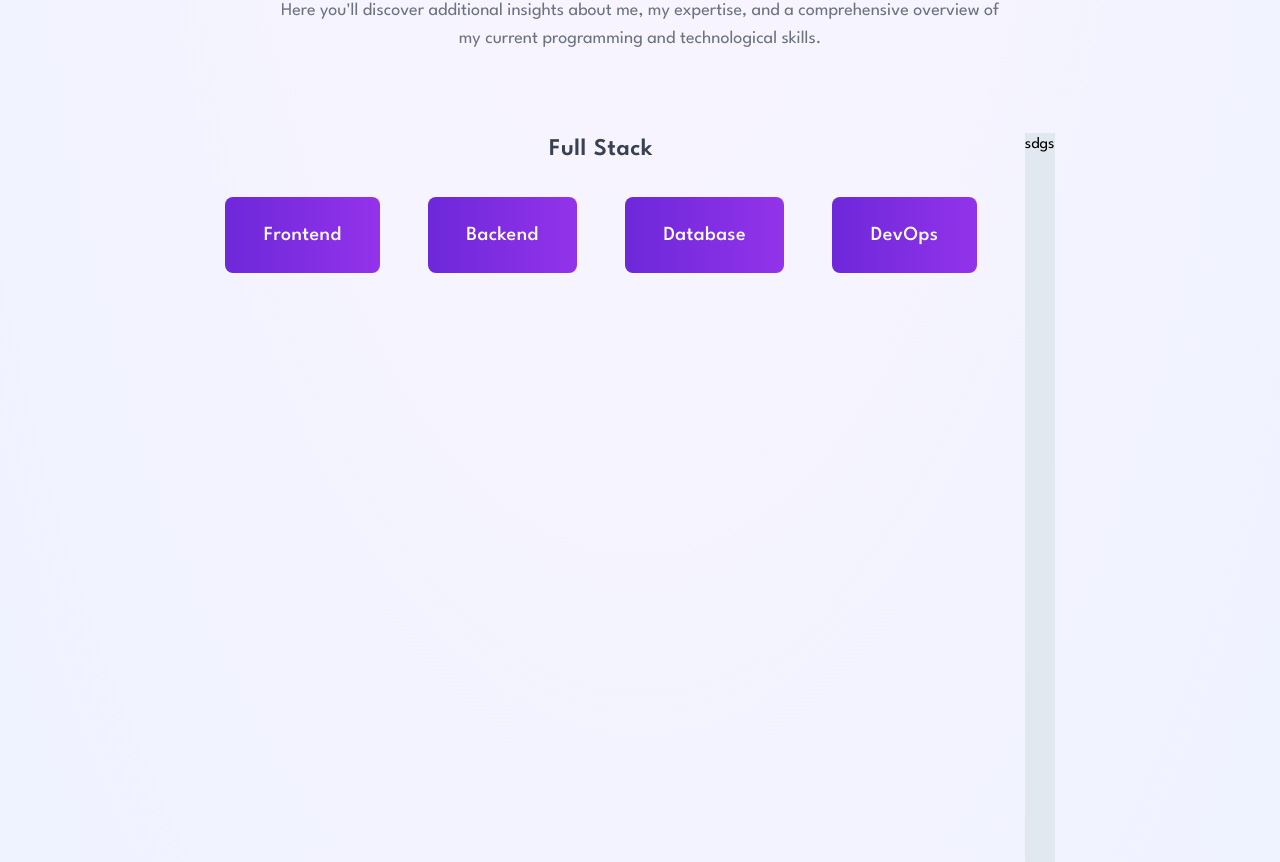
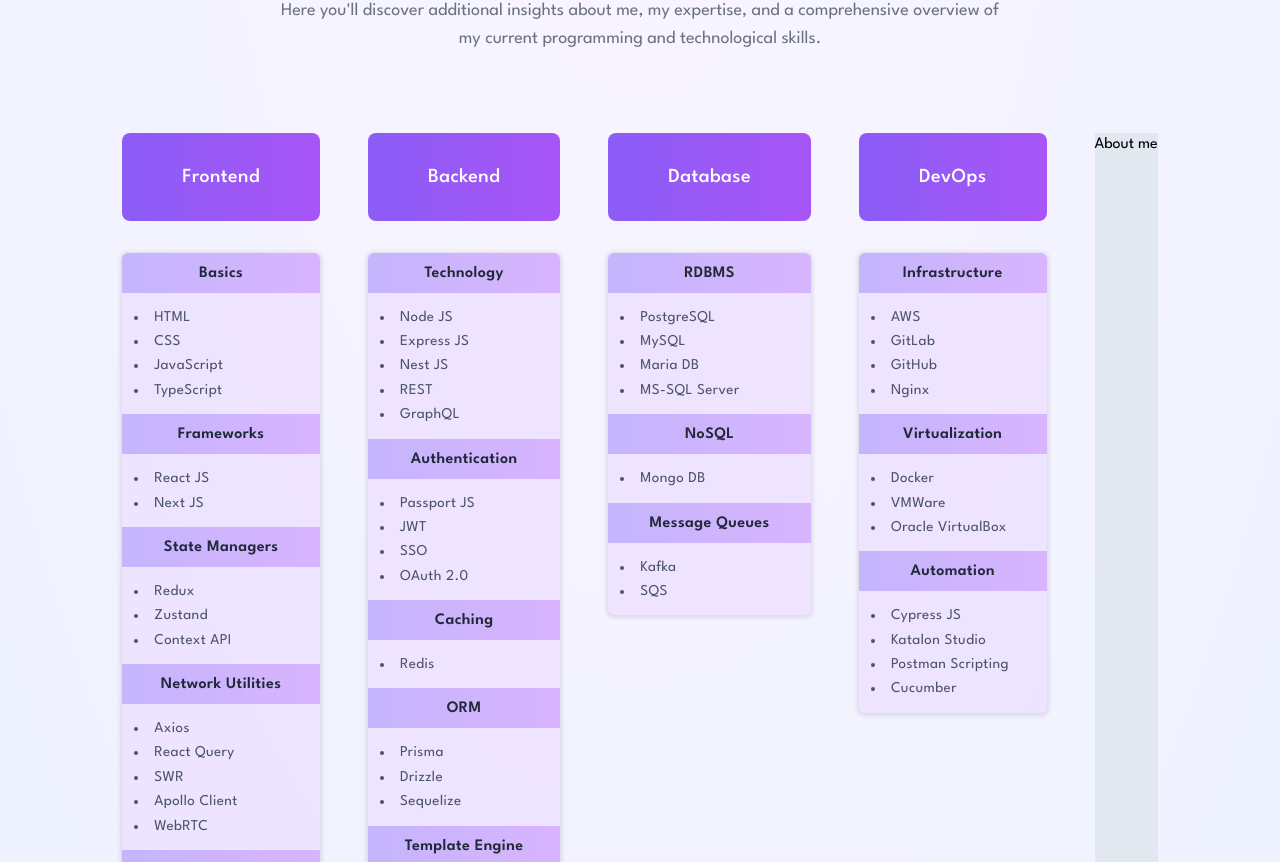
Before and after one commit to heynawaz/portfolio, a Next.js app: page / in a window 1280 px wide. Shown: the part 1938-2800 px from the top of the page. Built offline with nearby package versions, Linux system fonts and the light colour scheme.

Commit message:
feat: added about tech stack

```diff
--- a/src/components/About/index.tsx
+++ b/src/components/About/index.tsx
@@ -1,24 +1,39 @@
+'use client';
 import { SectionHeader } from '../common';
+import stackData from './stack.data.json';
 
 export default function About() {
   return (
     <>
       <section className="mt-36 flex justify-center flex-col w-full items-center mb-36">
-        <SectionHeader
-          heading="Who am I?"
-          description="Here you'll discover additional insights about me, my expertise, and a comprehensive overview of my current programming and technological skills."
-        />
+        <SectionHeader heading="Who am I?" description="Here you'll discover additional insights about me, my expertise, and a comprehensive overview of my current programming and technological skills." />
         <div className="flex flex-row justify-center gap-12 h-screen w-full mt-20">
-          <div className="">
-            <h2 className="text-2xl tracking-wide font-semibold text-gray-700 text-center h-16">Full Stack</h2>
+          <div>
             <div className="flex gap-12 tracking-wide">
-              <div className="px-[3vw] py-[3vh] bg-gradient-to-r from-violet-700 to-purple-600 text-xl font-medium text-white rounded-lg">Frontend</div>
-              <div className="px-[3vw] py-[3vh] bg-gradient-to-r from-violet-700 to-purple-600 text-xl font-medium text-white rounded-lg">Backend</div>
-              <div className="px-[3vw] py-[3vh] bg-gradient-to-r from-violet-700 to-purple-600 text-xl font-medium text-white rounded-lg">Database</div>
-              <div className="px-[3vw] py-[3vh] bg-gradient-to-r from-violet-700 to-purple-600 text-xl font-medium text-white rounded-lg">DevOps</div>
+              {Object.entries(stackData)?.map(([stack, details], index) => (
+                <>
+                  <div>
+                    <div key={`stack${index}`} className="px-[60px] py-[30px] bg-gradient-to-r from-violet-500 to-purple-500 text-xl font-medium text-white rounded-lg">
+                      {stack}
+                    </div>
+                    <div key={`details${index}`} className="mt-8 rounded-md shadow-[0px_1px_4px_2px_rgb(0,0,0,0.1)]">
+                      {Object.entries(details)?.map(([keys, list], subIndex) => (
+                        <>
+                          <div key={`section${subIndex}`} className={`${subIndex === 0 && 'rounded-t-md'} flex items-center justify-center px-3 pt-[2px] h-10 font-semibold text-[16px] text-gray-800 bg-gradient-to-r from-violet-300 to-purple-300`}>
+                            {keys}
+                          </div>
+                          <ul key={`data${subIndex}`} className="list-inside list-disc py-3 pl-3 bg-purple-200/50 text-gray-600 leading-relaxed text-[15px]">
+                            {list?.map((data, index) => <li key={index}>{data}</li>)}
+                          </ul>
+                        </>
+                      ))}
+                    </div>
+                  </div>
+                </>
+              ))}
             </div>
           </div>
-          <div className="bg-slate-200">sdgs</div>
+          <div className="bg-slate-200">About me</div>
         </div>
       </section>
     </>
--- /dev/null
+++ b/src/components/About/stack.data.json
@@ -0,0 +1,27 @@
+{
+  "Frontend": {
+    "Basics": ["HTML", "CSS", "JavaScript", "TypeScript"],
+    "Frameworks": ["React JS", "Next JS"],
+    "State Managers": ["Redux", "Zustand", "Context API"],
+    "Network Utilities": ["Axios", "React Query", "SWR", "Apollo Client", "WebRTC"],
+    "Styles": ["Tailwind", "Ant Design", "Material UI", "Shadcn UI", "Semantic UI", "Chakra UI", "Storybook", "Styled Components", "Bootstrap", "SASS/SCSS"]
+  },
+  "Backend": {
+    "Technology": ["Node JS", "Express JS", "Nest JS", "REST", "GraphQL"],
+    "Authentication": ["Passport JS", "JWT", "SSO", "OAuth 2.0"],
+    "Caching": ["Redis"],
+    "ORM": ["Prisma", "Drizzle", "Sequelize"],
+    "Template Engine": ["EJS", "Pug", "Handlebars"],
+    "OS": ["Linux", "Kali", "Parrot OS", "Windows"]
+  },
+  "Database": {
+    "RDBMS": ["PostgreSQL", "MySQL", "Maria DB", "MS-SQL Server"],
+    "NoSQL": ["Mongo DB"],
+    "Message Queues": ["Kafka", "SQS"]
+  },
+  "DevOps": {
+    "Infrastructure": ["AWS", "GitLab", "GitHub", "Nginx"],
+    "Virtualization": ["Docker", "VMWare", "Oracle VirtualBox"],
+    "Automation": ["Cypress JS", "Katalon Studio", "Postman Scripting", "Cucumber"]
+  }
+}
--- a/src/components/Header/index.tsx
+++ b/src/components/Header/index.tsx
@@ -8,7 +8,7 @@ export default function Header() {
       <Link href={'#'} className="text-3xl text-black font-bold tracking-tight">
         nawaz<span className="text-indigo-400">.</span>
       </Link>
-      <nav className="flex gap-12 items-center text-black h-fit font-medium text-[16px] tracking-wide">
+      <nav className="flex gap-12 items-center text-black h-fit pt-2 text-[16px] tracking-wide">
         <Link href={'#'} className="hover:underline underline-offset-8 decoration-1">
           Home
         </Link>
--- a/src/components/Hero/index.tsx
+++ b/src/components/Hero/index.tsx
@@ -39,8 +39,8 @@ export default function Hero(props: Props) {
       </div>
       <div className="flex flex-col justify-center w-[20%] items-end">
         <div className="flex flex-col gap-8">
-          <div className="w-[220px] h-[70px] rounded-[4px] shadow-[0px_3px_4px_0px_rgb(0,0,0,0.2)] flex items-center bg-neutral-100 cursor-pointer hover:shadow-[0px_2px_2px_0px_rgb(0,0,0,0.2)] transition-all ease-out duration-100">
-            <div className="flex justify-center items-center flex-col leading-none bg-white h-[45px] w-[52px] ml-5 rounded-[4px] shadow-[inset_1px_1px_2px_2px_rgba(0,0,0,0.1)]">
+          <div className="w-[220px] h-[70px] rounded-[4px] shadow-[0px_3px_4px_0px_rgb(0,0,0,0.2)] flex items-center bg-neutral-100/90 cursor-pointer hover:shadow-[0px_2px_2px_0px_rgb(0,0,0,0.2)] transition-all ease-out duration-100">
+            <div className="flex justify-center items-center flex-col leading-none bg-white h-[45px] w-[52px] ml-4 rounded-[4px] shadow-[inset_1px_1px_2px_2px_rgba(0,0,0,0.1)]">
               <p className="text-center text-[13px] font-light pt-[2px] mb-[2px]">{getCurrentMonth}</p>
               <h4 className="text-center font-bold text-gray-700 text-[15px]">{getCurrentDate}</h4>
             </div>
```
Also changed, not shown: 1 other file (tests, documents, lock files or other folders).
